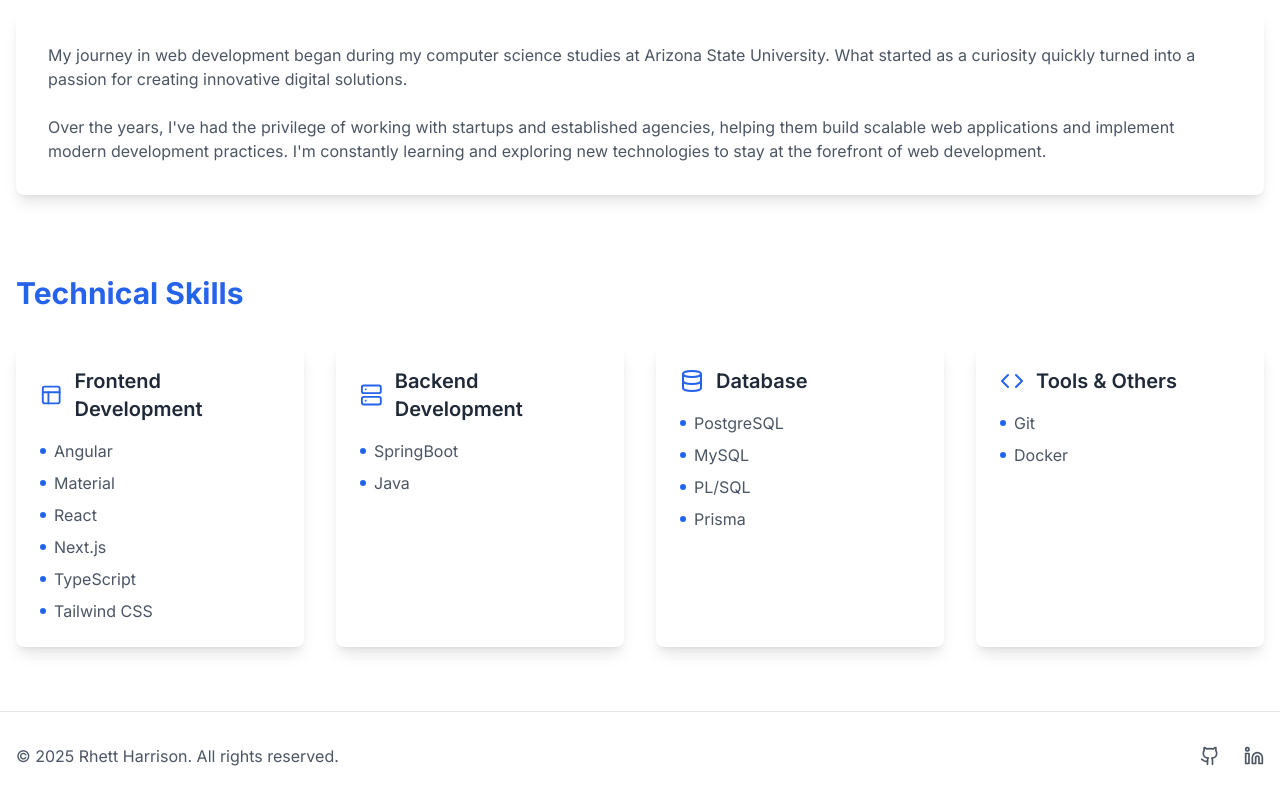
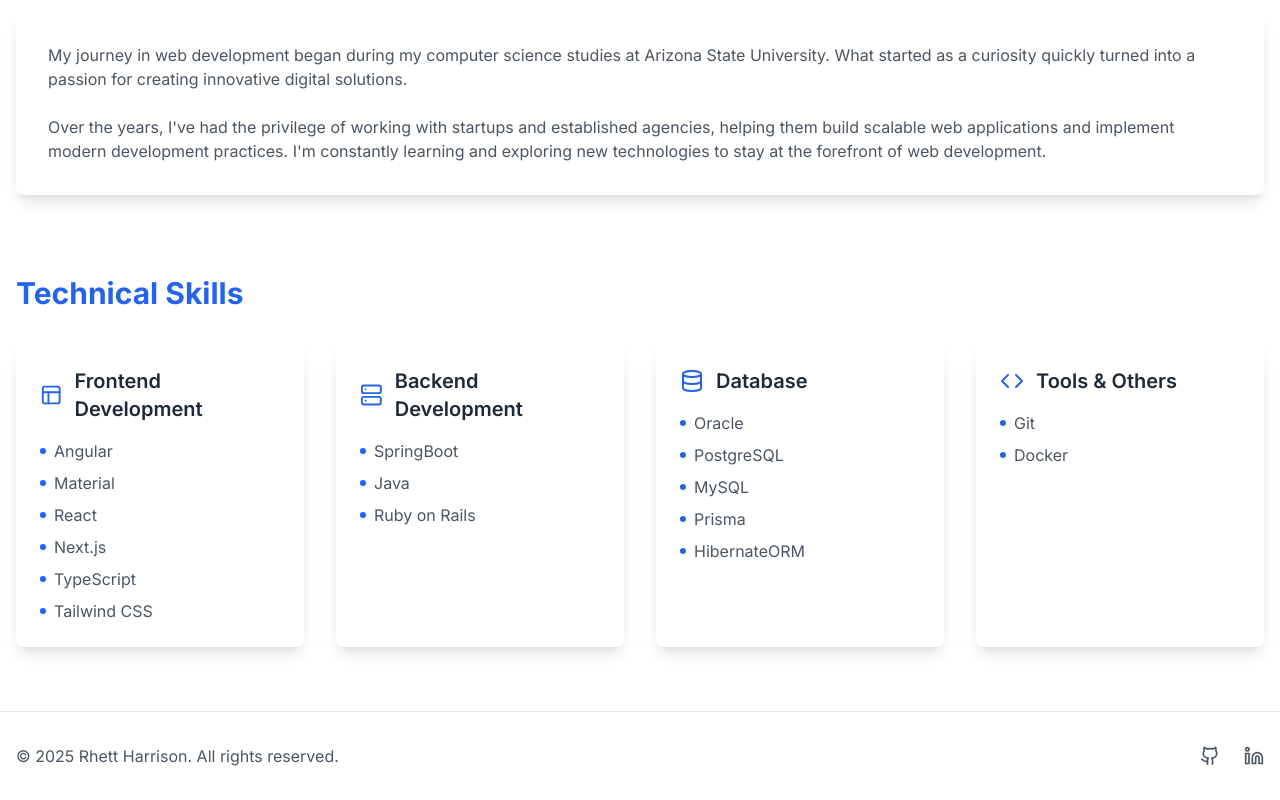
Before and after one commit to reharri7/rhett-harrison-2025, a Next.js app: page /about in a window 1280 px wide. Shown: the part 665-1465 px from the top of the page. Built offline with nearby package versions, Linux system fonts and the light colour scheme; no server answers.

Commit message:
Expand tech stack descriptions in About page.
Added 'Ruby on Rails' to Backend Development and included 'Oracle' and 'HibernateORM' in the Database section. This enhances the clarity and comprehensiveness of the technologies listed.

```diff
--- a/app/about/page.tsx
+++ b/app/about/page.tsx
@@ -13,12 +13,12 @@ const skills = [
   {
     category: 'Backend Development',
     icon: Server,
-    items: ['SpringBoot', 'Java'],
+    items: ['SpringBoot', 'Java', 'Ruby on Rails'],
   },
   {
     category: 'Database',
     icon: Database,
-    items: ['PostgreSQL', 'MySQL', 'PL/SQL', 'Prisma'],
+    items: ['Oracle', 'PostgreSQL', 'MySQL', 'Prisma', 'HibernateORM'],
   },
   {
     category: 'Tools & Others',
```
